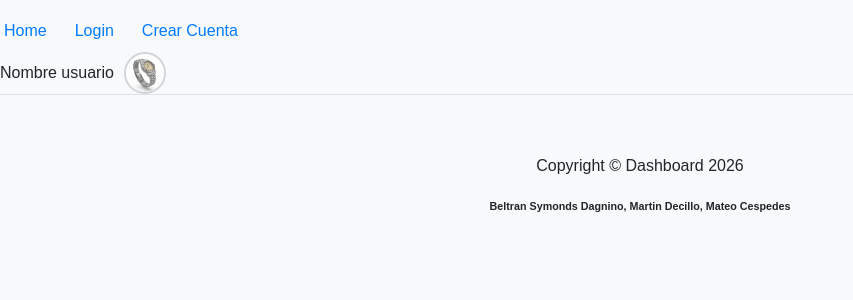
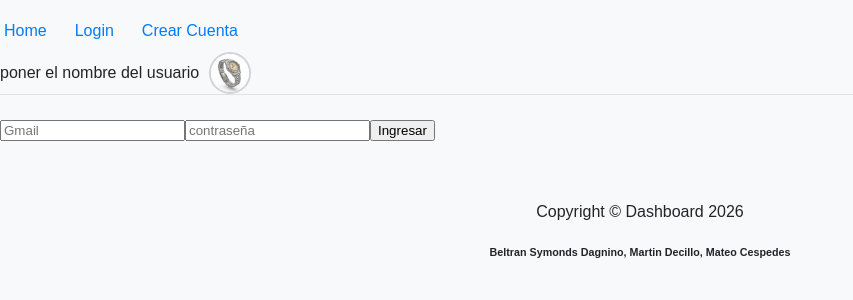
Before and after one commit to martin-decillo/grupo-11, a React (Create React App) app: page /Loginscreen in a window 1280 px wide. Shown: the top 300 px of the page, without its empty margins (0-853 px from the left). Built offline with nearby package versions, Linux system fonts and the light colour scheme.

Commit message:
hice el formulario de Login y termine con el de Crear cuenta

```diff
--- a/src/App.js
+++ b/src/App.js
@@ -4,6 +4,7 @@ import Home from "./screens/Home/Home";
 import Pelicula from "./screens/Pelicula/Pelicula";
 import {BrowserRouter, Link, Switch, Route} from "react-router-dom";
 import Register from "./screens/Registro/Registro";
+import Loginscreen from "./screens/Loginscreen/Loginscreen";
 
 function App() {
   return (
@@ -13,6 +14,7 @@ function App() {
         <Route path="/" exact={true} component ={Home}/>
         <Route path="/pelicula/:id" component ={Pelicula}/>
         <Route path="/Registro" component ={Register}/>
+        <Route path="/Loginscreen" component = {Loginscreen}/>
       </Switch>
       <Footer/>
     </div>
--- a/src/componentes/Formregister/Formregister.js
+++ b/src/componentes/Formregister/Formregister.js
@@ -10,7 +10,8 @@ class Formregister extends Component {
 
         this.state = {
             nombre: datosParseados ? datosParseados.nombre : "",
-            gmail: datosParseados ? datosParseados.gmail : ""
+            gmail: datosParseados ? datosParseados.gmail : "",
+            contraseña: datosParseados ? datosParseados.Contraseña : ""
         };
     }
 
@@ -19,7 +20,8 @@ class Formregister extends Component {
 
         let usuario = {
             nombre: this.state.nombre,
-            gmail: this.state.gmail
+            gmail: this.state.gmail,
+            contraseña: this.state.contraseña
         };
 
         localStorage.setItem("usuario", JSON.stringify(usuario));
@@ -51,6 +53,13 @@ class Formregister extends Component {
                     placeholder="Gmail"
                     onChange={(event) => this.controlarCambios(event)}
                 />
+                <input
+                    type="contraseña"
+                    name="contraseña"
+                    value={this.state.contraseña}
+                    placeholder="contraseña"
+                    onChange={(event) => this.controlarCambios(event)}
+                />
 
                 <button type="submit">Enviar</button>
             </form>
--- a/src/componentes/Header/header.js
+++ b/src/componentes/Header/header.js
@@ -9,8 +9,8 @@ function Header(){
             <li><Link to="/">Home</Link></li>
             {!existeSession ? (
                 <>
-                <li><Link to="/login">Login</Link></li>
-                <li><Link to="/crearcuenta">Crear Cuenta</Link></li>
+                <li><Link to="/Loginscreen">Login</Link></li>
+                <li><Link to="/registro">Crear Cuenta</Link></li>
                 </>
             ) : (
                 <li><Link to="/favoritos">Favoritos</Link></li>
@@ -18,7 +18,7 @@ function Header(){
         </ul>
 
         <ul className="user">
-            <li>Nombre usuario <img src="./img/imagenes/7.jpeg" alt=""/></li>
+            <li>poner el nombre del usuario<img src="./img/imagenes/7.jpeg" alt=""/></li>
         </ul>
     </nav>
     );
--- /dev/null
+++ b/src/componentes/Login/Login.js
@@ -0,0 +1,68 @@
+import React, {Component} from "react";
+import { withRouter, Link } from "react-router-dom";
+
+class Login extends Component{
+    constructor(props){
+        super(props)
+        this.state= {
+            gmail: "",
+            contraseña: "",
+            error: false
+        };
+    }
+        controlarCambios(event) {
+        this.setState({
+            [event.target.name]: event.target.value
+        });
+    }
+
+enviarFormulario(event) {
+    event.preventDefault();
+
+    let traerDatosUsuario = localStorage.getItem("usuario");
+    let datosParseados = traerDatosUsuario ? JSON.parse(traerDatosUsuario) : null;
+
+    datosParseados !== null
+        ? this.state.gmail === datosParseados.gmail
+        ? this.state.contraseña === datosParseados.contraseña
+        ? this.props.history.push("/home")
+        : this.setState({ error: true })
+        : this.setState({ error: true })
+        : this.setState({ error: true });
+
+
+}
+render() {
+        return (
+            <form onSubmit={(event) => this.enviarFormulario(event)}>
+             <input
+                    type="email"
+                    name="gmail"
+                    value={this.state.gmail}
+                    placeholder="Gmail"
+                    onChange={(event) => this.controlarCambios(event)}
+                />
+
+                <input
+                    type="password"
+                    name="contraseña"
+                    value={this.state.contraseña}
+                    placeholder="contraseña"
+                    onChange={(event) => this.controlarCambios(event)}
+                />
+
+                <button type="submit">Ingresar</button>
+
+                {this.state.error ? (
+                    <p>
+                        No hay cuenta. <Link to="/register">Crear una</Link>
+                    </p>
+                ) : null}
+            </form>
+        );
+
+}
+}
+
+
+export default withRouter(Login)
--- /dev/null
+++ b/src/screens/Loginscreen/Loginscreen.js
@@ -0,0 +1,20 @@
+import React, {Component} from "react";
+import Cookies from "universal-cookie";
+import Formregister from "../../componentes/Formregister/Formregister";
+import Login from "../../componentes/Login/Login";
+
+
+class Loginscreen extends Component{
+    constructor(props){
+        super(props)
+        this.state = ""
+    }
+    render(){
+        return(
+            <Login/>
+        )
+    }
+    }
+
+
+export default Loginscreen
```
